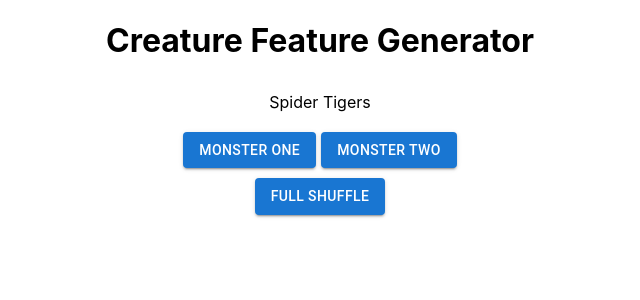
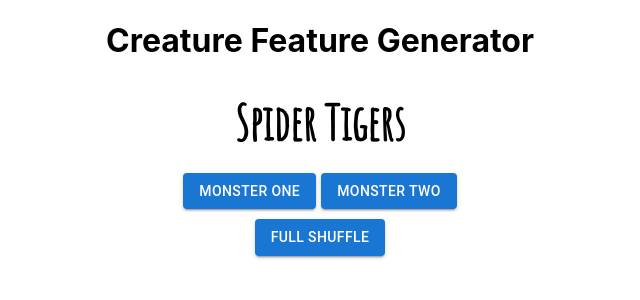
Before and after one commit to robertddobyns/creature-movie-generator, a React (Create React App) app: page / in a window 1280 px wide. Shown: the top 300 px of the page, without its empty margins (320-960 px from the left). Built offline with nearby package versions, Linux system fonts and the light colour scheme.

Commit message:
Update title font

```diff
--- a/public/index.html
+++ b/public/index.html
@@ -10,6 +10,9 @@
       content="Creature Feature Generator"
     />
     <link rel="apple-touch-icon" href="%PUBLIC_URL%/logo192.png" />
+    <link rel="preconnect" href="https://fonts.googleapis.com">
+    <link rel="preconnect" href="https://fonts.gstatic.com" crossorigin>
+    <link href="https://fonts.googleapis.com/css2?family=Amatic+SC&display=swap" rel="stylesheet">
     <!--
       manifest.json provides metadata used when your web app is installed on a
       user's mobile device or desktop. See https://developers.google.com/web/fundamentals/web-app-manifest/
--- a/src/App.js
+++ b/src/App.js
@@ -13,6 +13,9 @@
         justifyContent: 'center',
         margin: '10px auto',
         padding: '10px',
+        fontFamily: 'Amatic SC',
+        fontSize: '3em',
+        fontWeight: 'bold'
     },
     item: {
         marginRight: 10,
```
